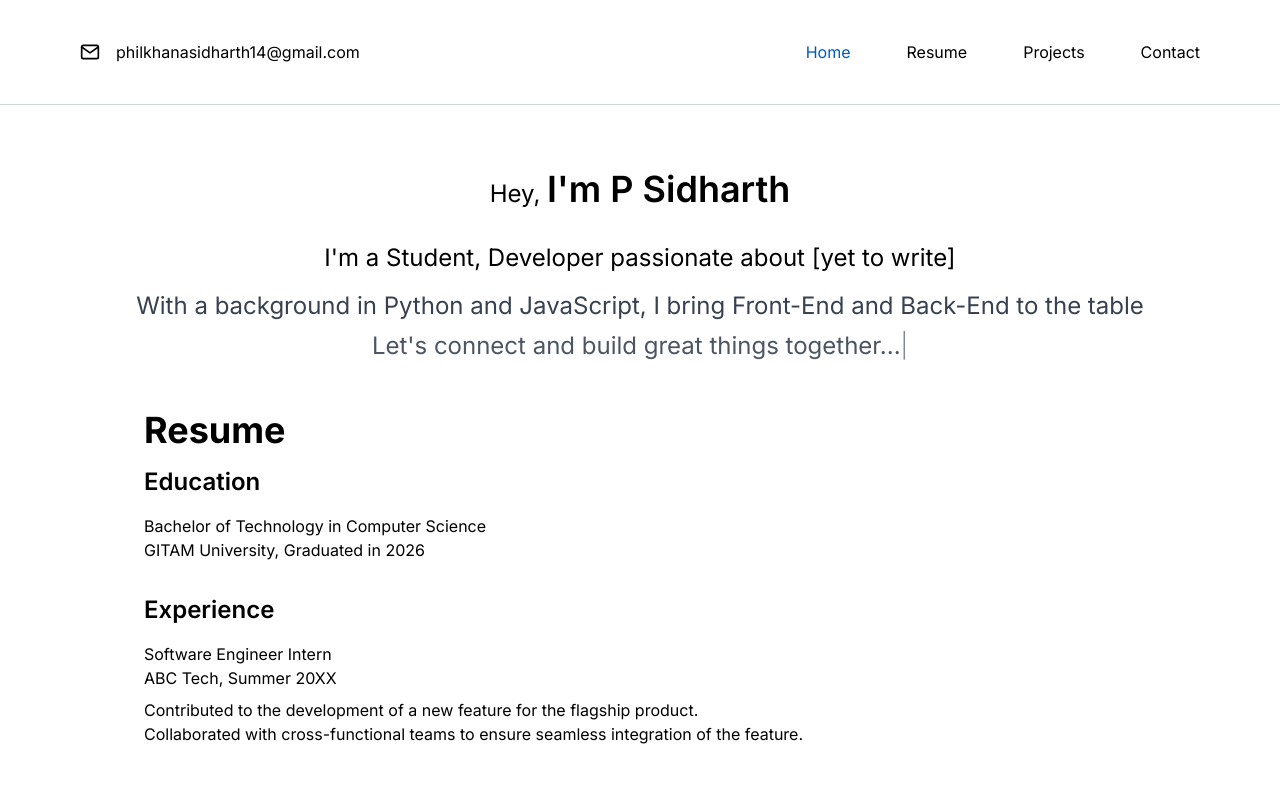
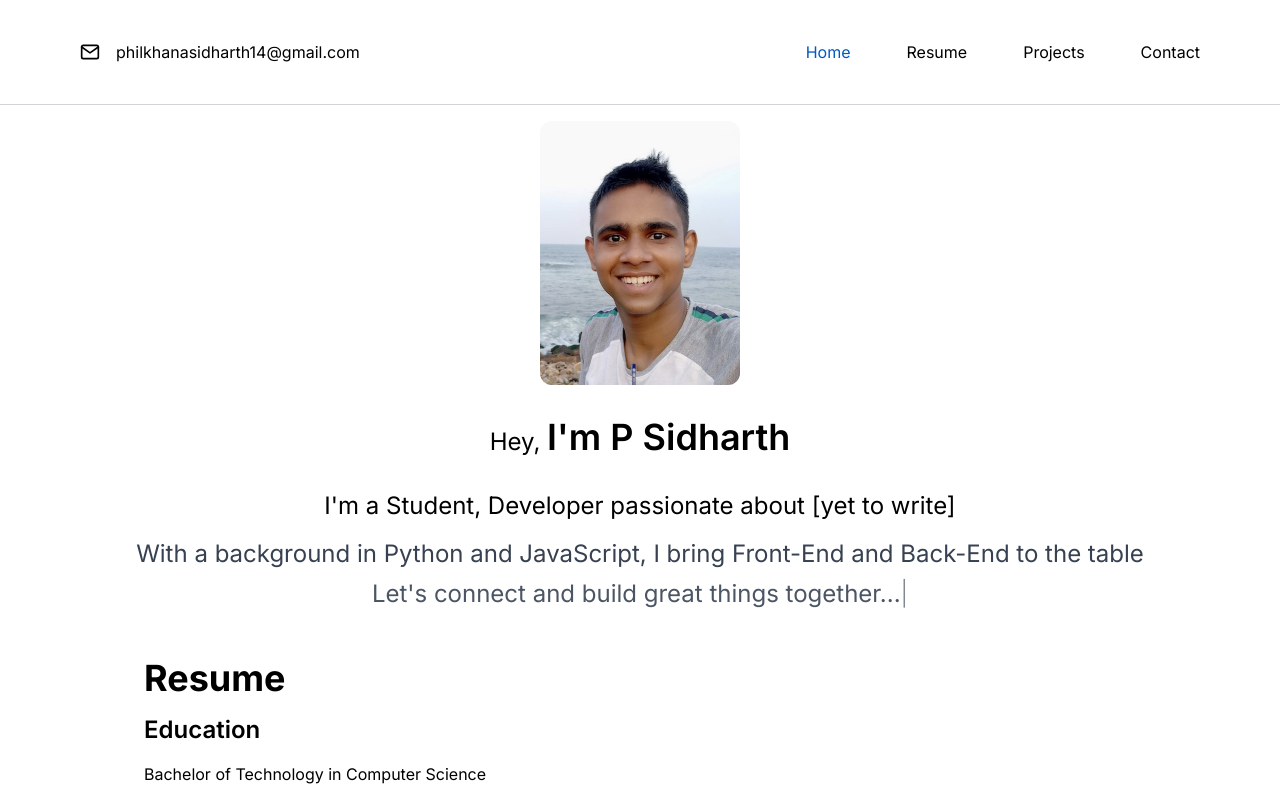
Before and after one commit to psidh/Domain, a Next.js app: page / in a window 1280 px wide. Shown: the top 790 px of the page. Built offline with nearby package versions, Linux system fonts and the light colour scheme.

Commit message:
PFP added

```diff
--- a/package.json
+++ b/package.json
@@ -15,6 +15,7 @@
     "eslint": "8.47.0",
     "eslint-config-next": "13.4.18",
     "next": "13.4.18",
+    "next/image": "^12.0.3",
     "postcss": "8.4.28",
     "react": "18.2.0",
     "react-dom": "18.2.0",
--- a/src/app/components/TopIntro.js
+++ b/src/app/components/TopIntro.js
@@ -1,5 +1,9 @@
+
 
 "use client";
+import Image from 'next/image';
+
+import pfp from "/public/Images/pfp.jpg";
 import React from "react";
 import styled, { createGlobalStyle } from "styled-components";
 
@@ -16,6 +20,10 @@ const GlobalStyle = createGlobalStyle`
   .blinking {
     animation: blink 1s infinite;
   }
+
+  .rounded-full {
+    border-radius: 50%;
+  }
 `;
 
 const TopIntro = () => {
@@ -23,7 +31,17 @@ const TopIntro = () => {
     <div className="bg-white dark:bg-black">
     <main>
       <GlobalStyle />
-      <section className="flex flex-col justify-center items-center pt-16 pb-4 px-4 lg:px-18">
+      <div className="flex justify-center items-center pt-4">
+        <Image
+          src={pfp}
+          alt="Your Name"
+          width={200}
+          height={50}
+          layout="fixed"
+          className="rounded-xl overflow-hidden"
+        />
+      </div>
+      <section className="flex flex-col justify-center items-center pt-8 pb-4 px-4 lg:px-18">
       <h2 className="md:text-2xl text-4xl font-semibold mb-4">
         <span className="md:text-2xl text-xl font-normal">Hey, </span>
       <span className="font-semibold md:text-4xl text-3xl ">
```
Also changed, not shown: public/Images/pfp.jpg (added).
